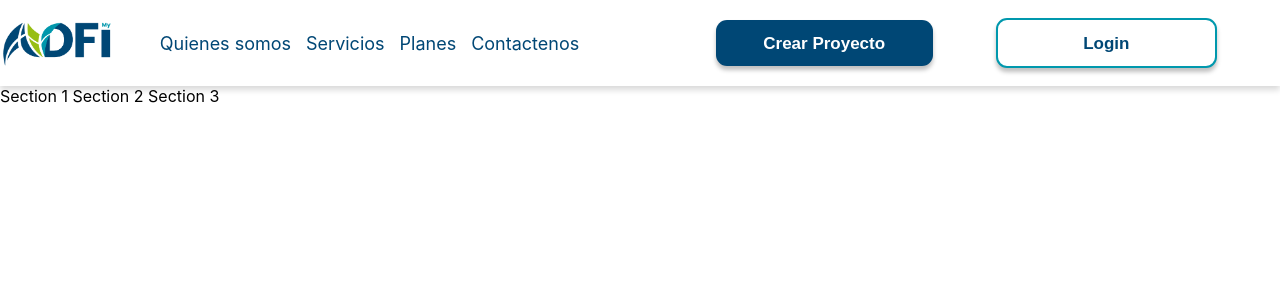
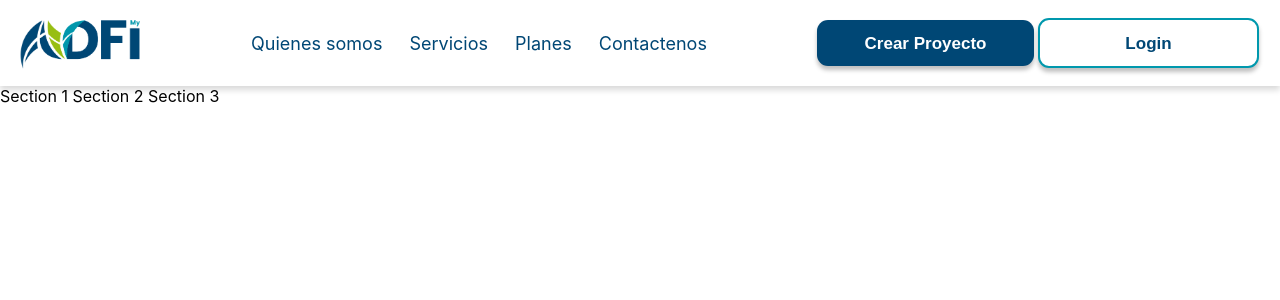
Before and after one commit to nataliarrod/my-adfi, a React (Create React App) app: page / in a window 1280 px wide. Shown: the top 300 px of the page. Built offline with nearby package versions, Linux system fonts and the light colour scheme.

Commit message:
navbar container spacing

```diff
--- a/src/modules/Landing/components/NavBar/style.css
+++ b/src/modules/Landing/components/NavBar/style.css
@@ -1,6 +1,7 @@
 .nav-bar-container {
   display: flex;
   align-items: center;
+  justify-content: space-around;
   margin: 0px auto;
   width: 100%;
   height: 86px;
@@ -30,16 +31,13 @@
 .nav-bar-label-ul{
   width: 100%;
   display: flex;
-  justify-content: flex-start;
+  justify-content: space-evenly;
   padding: 0px 45px;
 }
 
 .nav-bar-label-ul li{
-  display: inline;
-  margin-right: 15px;
-  font-size: 17px;
-  font-weight: 600;
-  color: white;
+  display: flex;
+  justify-content: space-evenly
 }
 
 .nav-bar-icons {
@@ -68,6 +66,6 @@
   flex-wrap: wrap;
   align-items: center;
   justify-content: space-evenly;
-  width: 700px;
+  width: 450px;
   height: 100%;
 }
```
